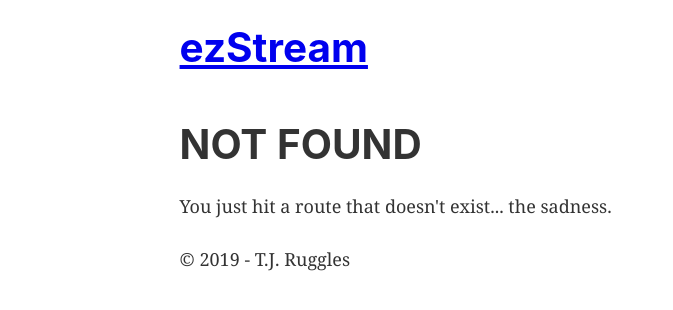
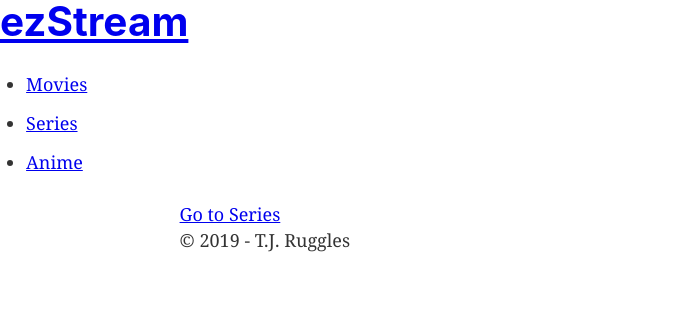
Before and after one commit to Avocado91/ezStream, a Gatsby site: page /anime in a window 1280 px wide. Before the commit this address had no page. Shown: the whole page, without its empty margins (0-673 px from the left). Built offline with nearby package versions, Linux system fonts and the light colour scheme; Gatsby itself is replaced by a stand-in of ours.

Commit message:
Adding Header links to all pages

```diff
--- a/src/components/header.js
+++ b/src/components/header.js
@@ -4,16 +4,23 @@
 
 const Header = ({ siteTitle }) => (
     <header>
-        <div
-            style={{
-                margin: `0 auto`,
-                maxWidth: 960,
-                padding: `1.45rem 1.0875rem`,
-            }}
-        >
+        <div>
             <h1>
                 <Link to="/">{siteTitle}</Link>
             </h1>
+            <p>
+                <ul>
+                    <li>
+                        <Link to="/">Movies</Link>
+                    </li>
+                    <li>
+                        <Link to="/series/">Series</Link>
+                    </li>
+                    <li>
+                        <Link to="/anime/">Anime</Link>
+                    </li>
+                </ul>
+            </p>
         </div>
     </header>
 )
--- a/src/pages/index.js
+++ b/src/pages/anime.js
@@ -3,10 +3,10 @@
 
 import Layout from "../components/layout"
 
-const IndexPage = () => (
+const AnimePage = () => (
     <Layout>
-        <Link to="/page-2/">Go to page 2</Link>
+        <Link to="/series/">Go to Series</Link>
     </Layout>
 )
 
-export default IndexPage
+export default AnimePage
--- a/src/pages/page-2.js
+++ b/src/pages/series.js
@@ -2,12 +2,11 @@
 import { Link } from "gatsby"
 
 import Layout from "../components/layout"
-import SEO from "../components/seo"
 
-const SecondPage = () => (
+const SeriesPage = () => (
     <Layout>
         <Link to="/">Go back to the homepage</Link>
     </Layout>
 )
 
-export default SecondPage
+export default SeriesPage
```
